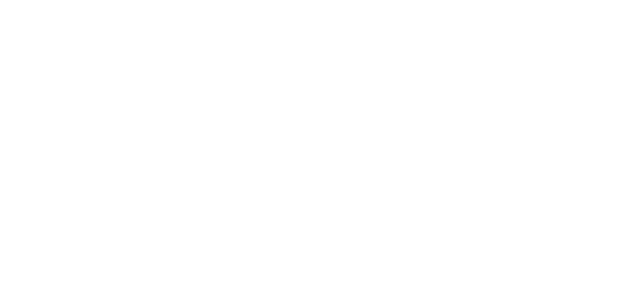
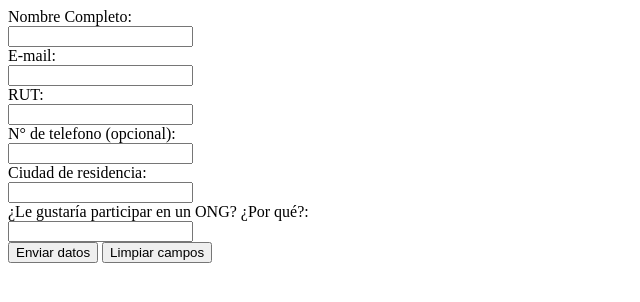
Before and after one commit to ji-munozf/Formulario, a plain HTML site: page index.html in a window 1280 px wide. Shown: the whole page, without its empty margins (0-640 px from the left). Drawn offline with nearby package versions, Linux system fonts and the light colour scheme.

Commit message:
Script donde se solicitan los datos a rellenar en el formulario

```diff
--- a/index.html
+++ b/index.html
@@ -5,8 +5,34 @@
     <meta http-equiv="X-UA-Compatible" content="IE=edge">
     <meta name="viewport" content="width=device-width, initial-scale=1.0">
     <title>Formulario</title>
+    <script src="https://code.jquery.com/jquery-3.6.0.min.js" integrity="sha256-/xUj+3OJU5yExlq6GSYGSHk7tPXikynS7ogEvDej/m4=" crossorigin="anonymous"></script>
 </head>
 <body>
+    <div id="contenedor">
+        <form id="miFormulario">
 
+            <label>Nombre Completo:</label><br />
+            <input type="text" id="itNombre" class="campo" /> <br/>
+
+            <label>E-mail:</label><br />
+            <input type="text" id="itMail" class="campo" /> <br/>
+
+            <label>RUT:</label><br />
+            <input type="text" id="itRut" class="campo" /> <br/>
+
+            <label>N° de telefono (opcional):</label><br />
+            <input type="text" id="itCell" class="campo" /> <br/>
+
+            <label>Ciudad de residencia:</label><br />
+            <input type="text" id="itCity" class="campo" /> <br/>
+
+            <label>¿Le gustaría participar en un ONG? ¿Por qué?:</label><br />
+            <input type="text" id="itONG" class="campo" /> <br/>
+
+            <input type="submit" id="bEnviar" value="Enviar datos" class="boton" />
+            <input type="submit" id="bClean" value="Limpiar campos" class="boton" />
+
+        </form>
+    </div>
 </body>
 </html>
```
